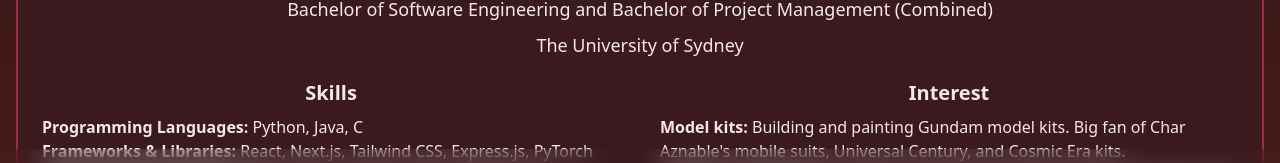
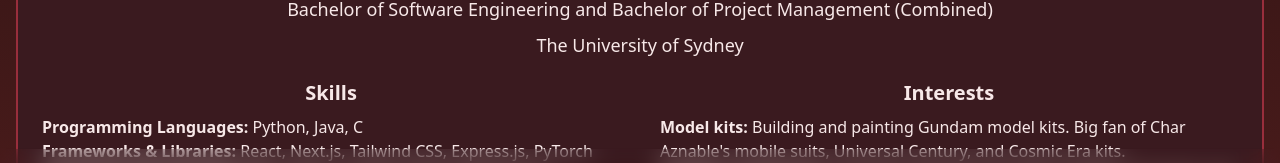
Before and after one commit to raimeii/portfolio, a Next.js app: page / in a window 1280 px wide. Shown: the part 571-734 px from the top of the page. Built offline with nearby package versions, Linux system fonts and the light colour scheme.

Commit message:
fix: plural for interests

```diff
--- a/app/page.tsx
+++ b/app/page.tsx
@@ -36,7 +36,7 @@ export default function Home() {
             </div>
 
             <div className="flex-1">
-              <h4 className="text-xl font-semibold text-text pb-2">Interest</h4>
+              <h4 className="text-xl font-semibold text-text pb-2">Interests</h4>
               <p className="text-text text-left space-y-1">
                 <span><strong>Model kits:</strong>&nbsp;Building and painting Gundam model kits. Big fan of Char Aznable&apos;s mobile suits, Universal Century, and Cosmic Era kits.</span><br />
                 <span><strong>Trading Card Games:</strong>&nbsp;Primarily playing the Gundam Trading Card game, but I previously played the One Piece Trading Card Game, Flesh and Blood, and Magic: the Gathering in a competitive level.</span><br />
```
